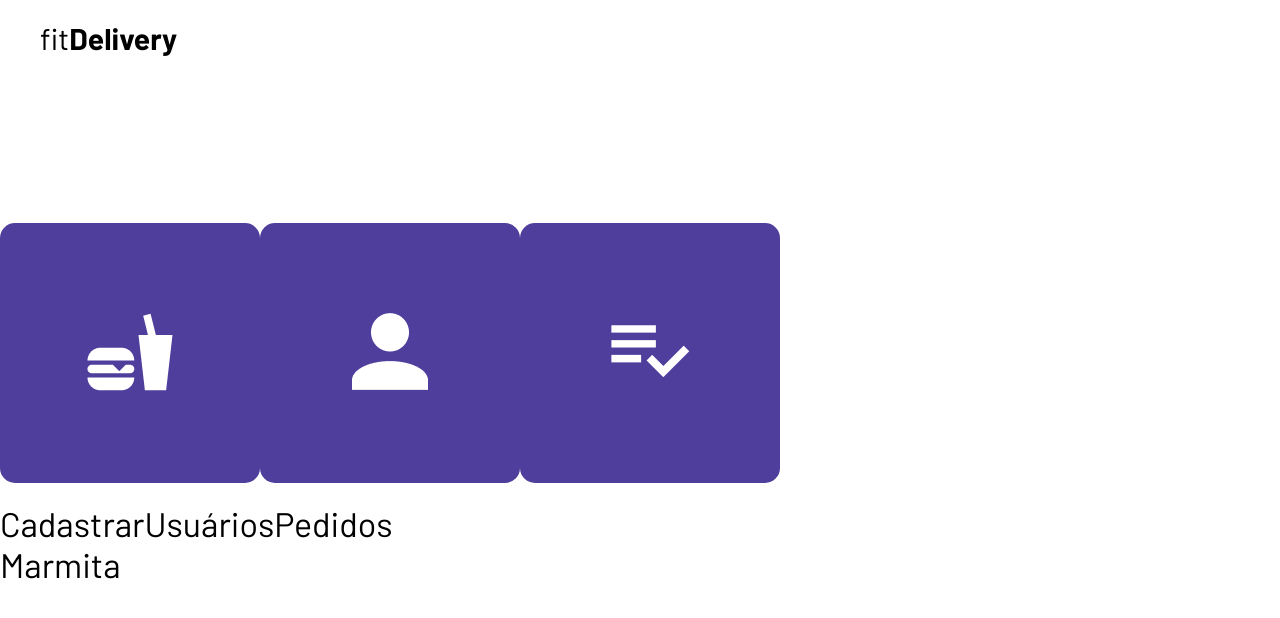
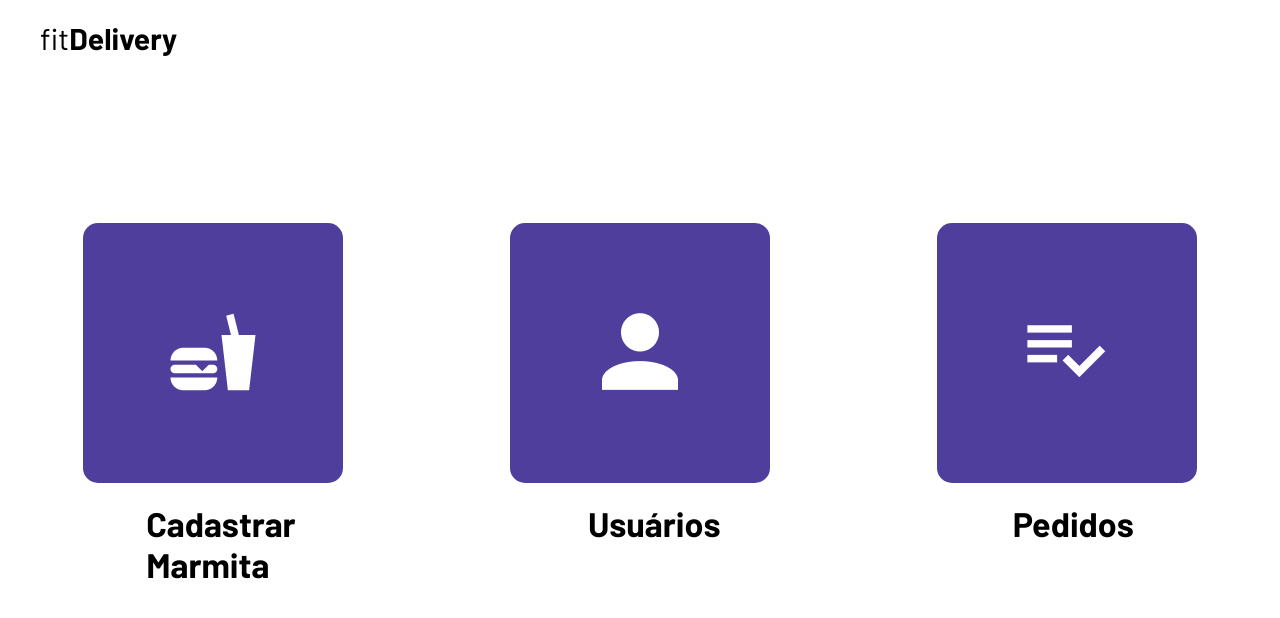
Before and after one commit to F4ELL/fitDelivery, a PHP site: page / in a window 1280 px wide. Shown: the top 618 px of the page. Run offline with PHP 8.4, Linux system fonts and the light colour scheme.

Commit message:
fix: css

```diff
--- a/styles.css
+++ b/styles.css
@@ -46,7 +46,7 @@ input{
     width: 400px;
     padding: 15px;
     margin-bottom: 10px;
-    background-color:#E5Eflex-center5E5;
+    background-color:#E5E5E5;
     border-radius: 5px;
     border: none;
     outline: 0;
@@ -86,13 +86,13 @@ button{
 }
 .buttons_home{
     display: flex;
-    flex-direction: row;flex-center
+    flex-direction: row;
     justify-content: space-around;
 }
-.buttons_home h1{flex-center
+.buttons_home h1{
     font-weight: bold;
     font-size: 34px;
-}flex-center
+}
 
 textarea{
     font-weight: bold;
```
